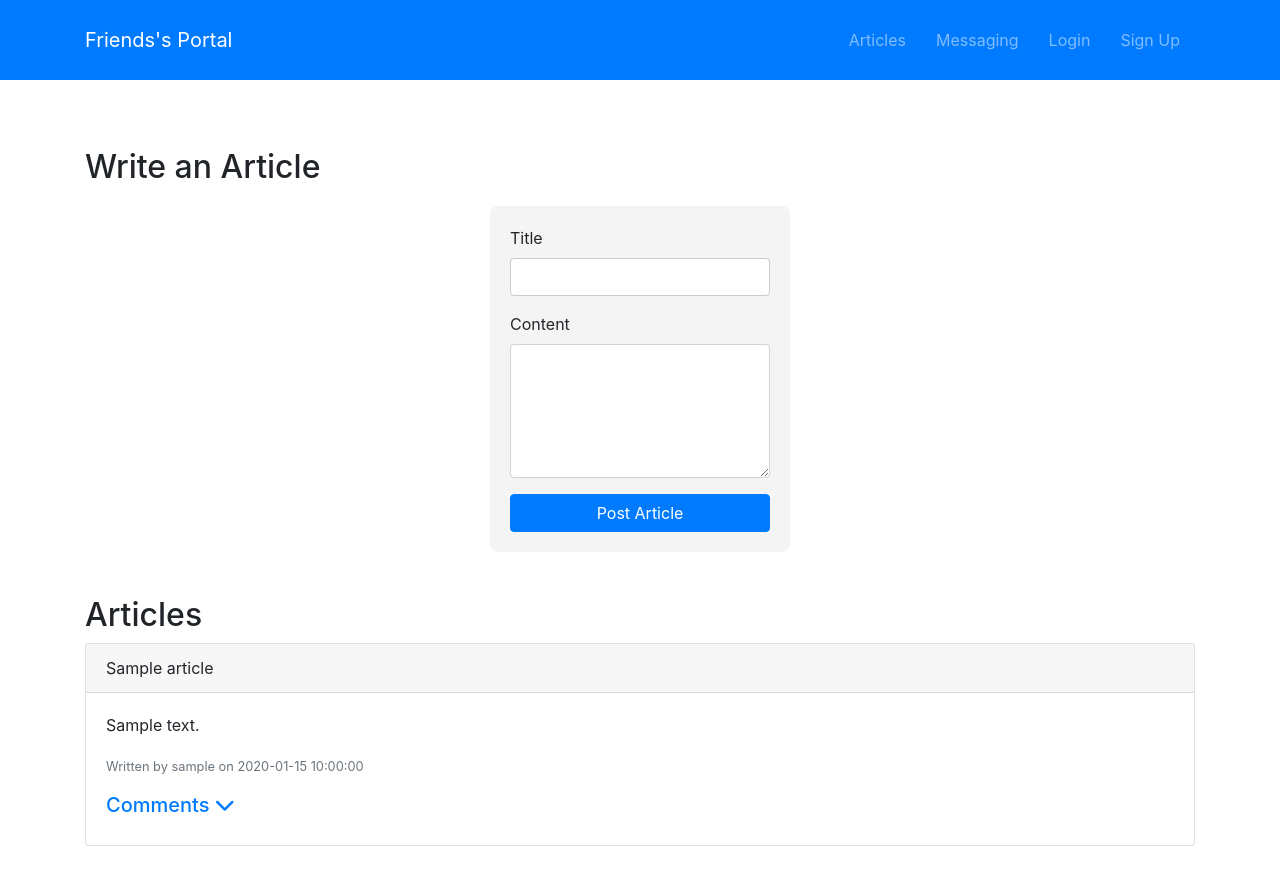
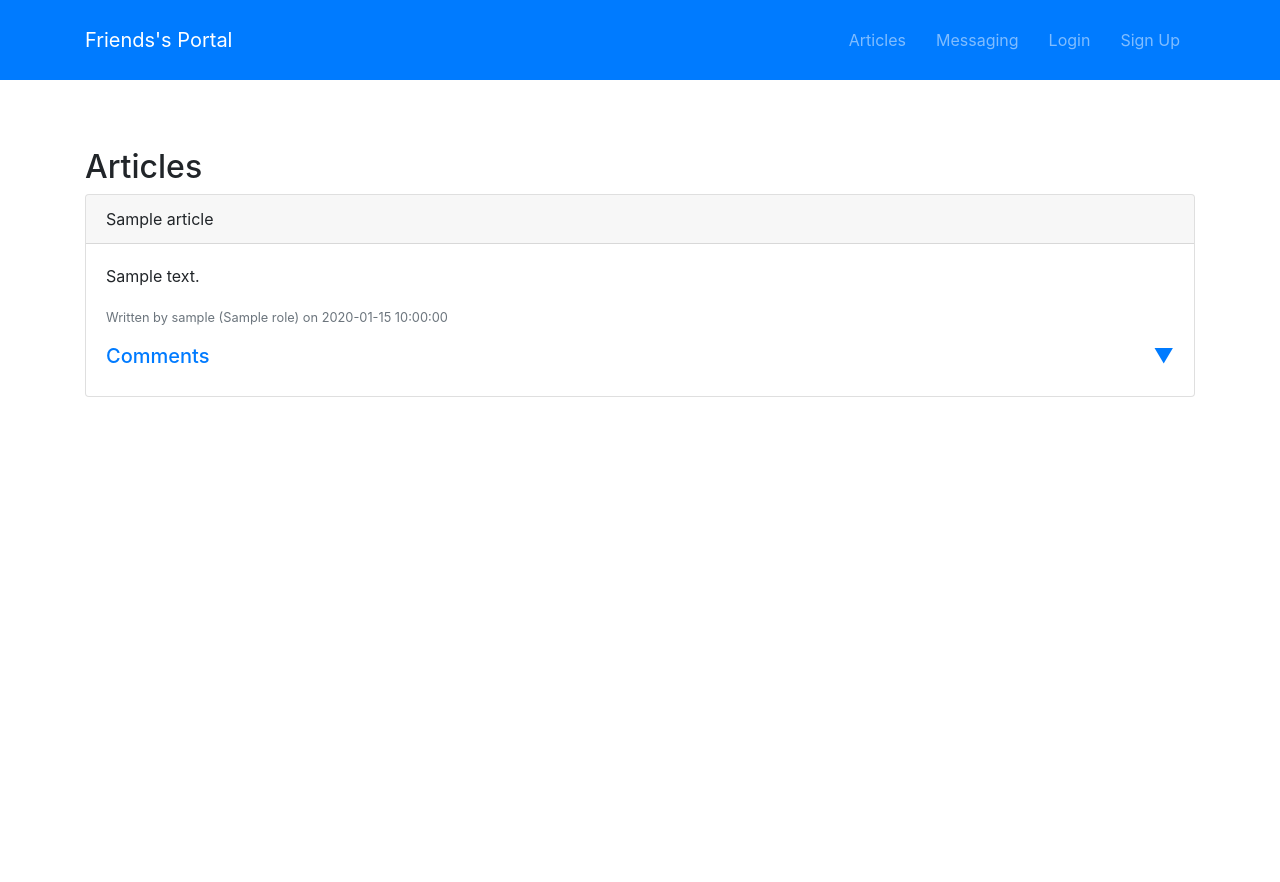
Before and after one commit to ap539813/Chat-Web-Application-in-Jinja, a Python web app: template templates/articles.jinja in a window 1280 px wide. After the commit the page ends 397 px from the top, so only its background shows below. Run offline with Jinja, Linux system fonts and the light colour scheme; the template is opened without the code that fills it: most values are stand-ins (such as "Sample title", 1, 10 or a date in 2020); some libraries are stand-ins or nearby versions.

Commit message:
Update articles.jinja

```diff
--- a/templates/articles.jinja
+++ b/templates/articles.jinja
@@ -2,6 +2,7 @@
 
 {% block content %}
 <div class="container mt-5">
+    {% if role in ['ADMIN', 'ACADEMICS', 'STUDENT', 'ADMINISTRATIVE'] %}
     <!-- Article Submission Form -->
     <div class="row mb-4">
         <div class="col-md-12">
@@ -19,6 +20,7 @@
             </form>
         </div>
     </div>
+    {% endif %}
 
     <!-- Articles List -->
     <div class="row">
@@ -31,17 +33,16 @@
                 </div>
                 <div class="card-body">
                     <p class="card-text">{{ article.content }}</p>
-                    <p class="card-text"><small class="text-muted">Written by {{ article.author.username }} on {{ article.created_at.strftime('%Y-%m-%d %H:%M:%S') }}</small></p>
+                    <p class="card-text"><small class="text-muted">Written by {{ article.author.username }} ({{article.author.role.name}}) on {{ article.created_at.strftime('%Y-%m-%d %H:%M:%S') }}</small></p>
 
                     <!-- Comments Section -->
                     <div>
-
                         <h5>
-                            <a href="#commentsCollapse{{ article.id }}" data-toggle="collapse" aria-expanded="false" aria-controls="commentsCollapse{{ article.id }}" class="d-block">
-                                Comments <i class="fas fa-chevron-down"></i>
+                            <a href="#commentsCollapse-{{ article.id }}" data-toggle="collapse" aria-expanded="false" aria-controls="commentsCollapse-{{ article.id }}" class="d-block">
+                                Comments <span class="collapse-arrow float-right">&#9660;</span>
                             </a>
                         </h5>
-                        <div id="commentsCollapse{{ article.id }}" class="collapse">
+                        <div id="commentsCollapse-{{ article.id }}" class="collapse">
                             <form method="post" action="{{ url_for('submit_comment', article_id=article.id) }}">
                                 <div class="form-group">
                                     <label for="comment">Add a comment</label>
@@ -54,12 +55,11 @@
                                 {% for comment in article.comments %}
                                 <li class="list-group-item">
                                     <p>{{ comment.content }}</p>
-                                    <small class="text-muted">Commented by {{ comment.author.username }} on {{ comment.created_at.strftime('%Y-%m-%d %H:%M:%S') }}</small>
+                                    <small class="text-muted">Commented by {{ comment.author.username }}  ({{comment.author.role.name}}) on {{ comment.created_at.strftime('%Y-%m-%d %H:%M:%S') }}</small>
                                 </li>
                                 {% endfor %}
                             </ul>
                         </div>
-
                     </div>
                 </div>
             </div>
@@ -67,6 +67,7 @@
         </div>
     </div>
 </div>
+
 
 <!-- Include Font Awesome for icons -->
 <script src="https://kit.fontawesome.com/a076d05399.js" crossorigin="anonymous"></script>
```
